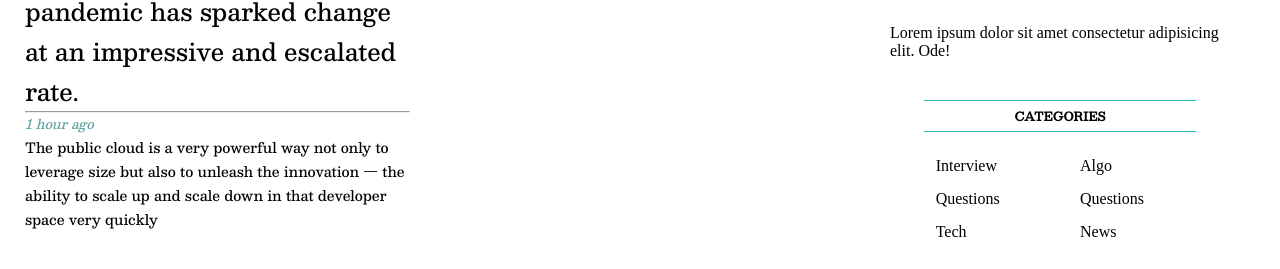
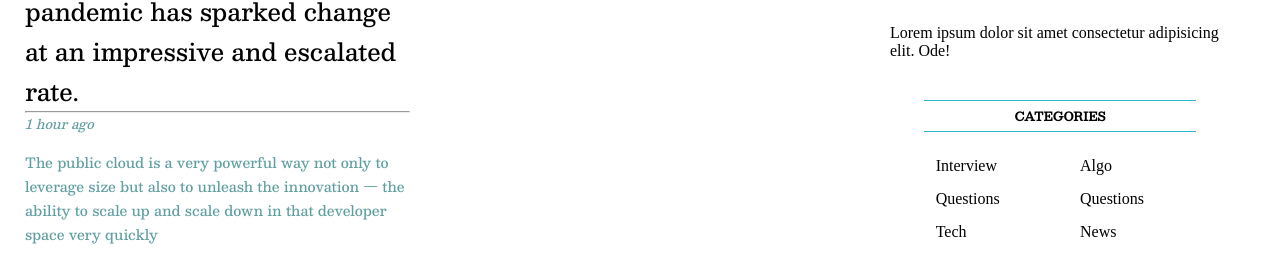
Before and after one commit to 4jonathanfoster/reactblog, a React (Create React App) app: page / in a window 1280 px wide. Shown: the part 917-1186 px from the top of the page. Built offline with nearby package versions, Linux system fonts and the light colour scheme; grey boxes are pictures that could not be loaded; a web font is replaced by a local one.

Commit message:
post style

```diff
--- a/src/post/post.css
+++ b/src/post/post.css
@@ -39,5 +39,12 @@
 .postDesc{
     font-family: 'Besley', serif;
     font-size: 14px;
-
+    color: cadetblue;
+    line-height: 24px;
+    margin-top: 15px;
+    overflow: hidden;
+    text-overflow: ellipsis;
+    display: -webkit-box;
+    -webkit-line-clamp: 4;
+    -webkit-box-orient: vertical;
 }
```
